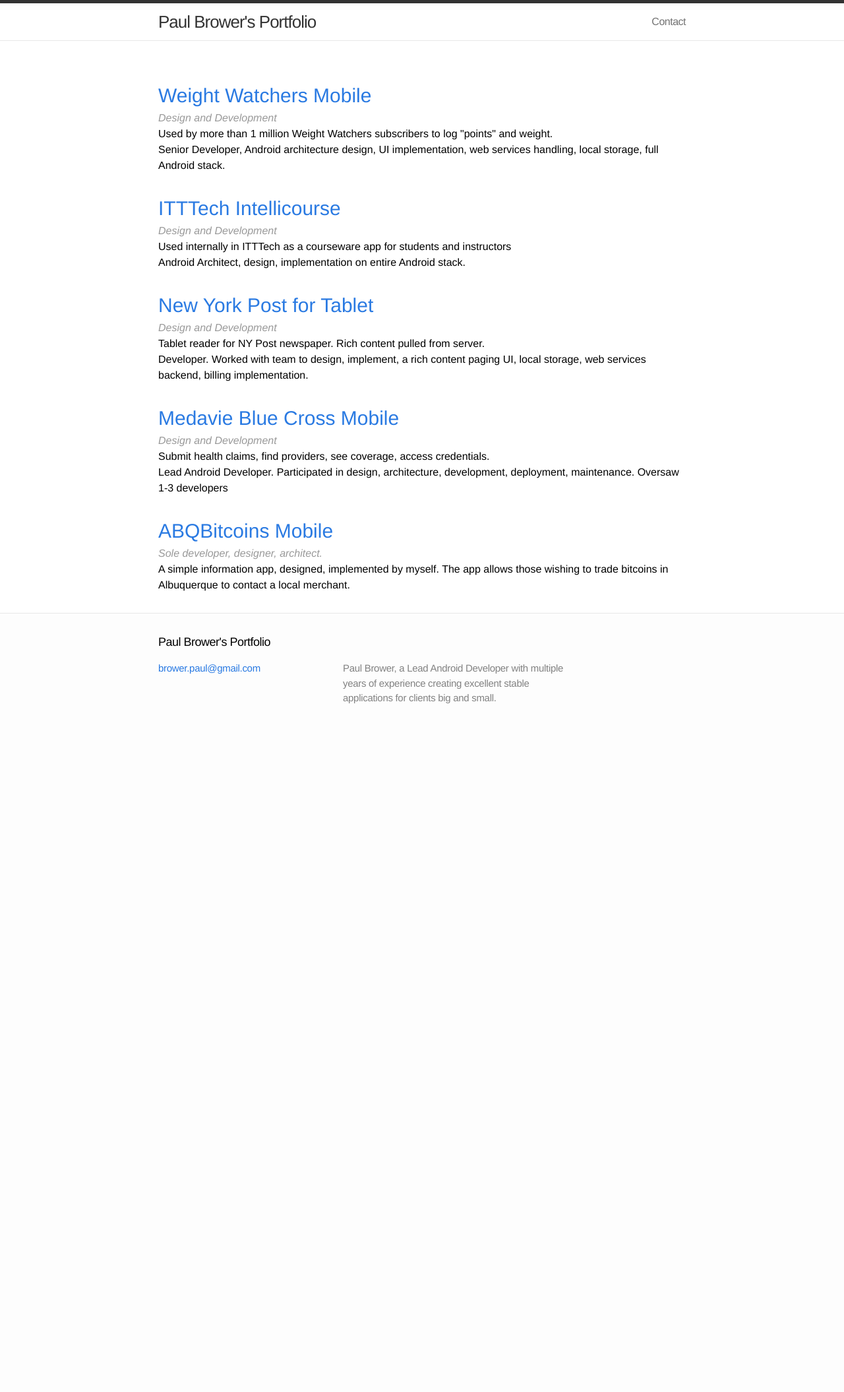
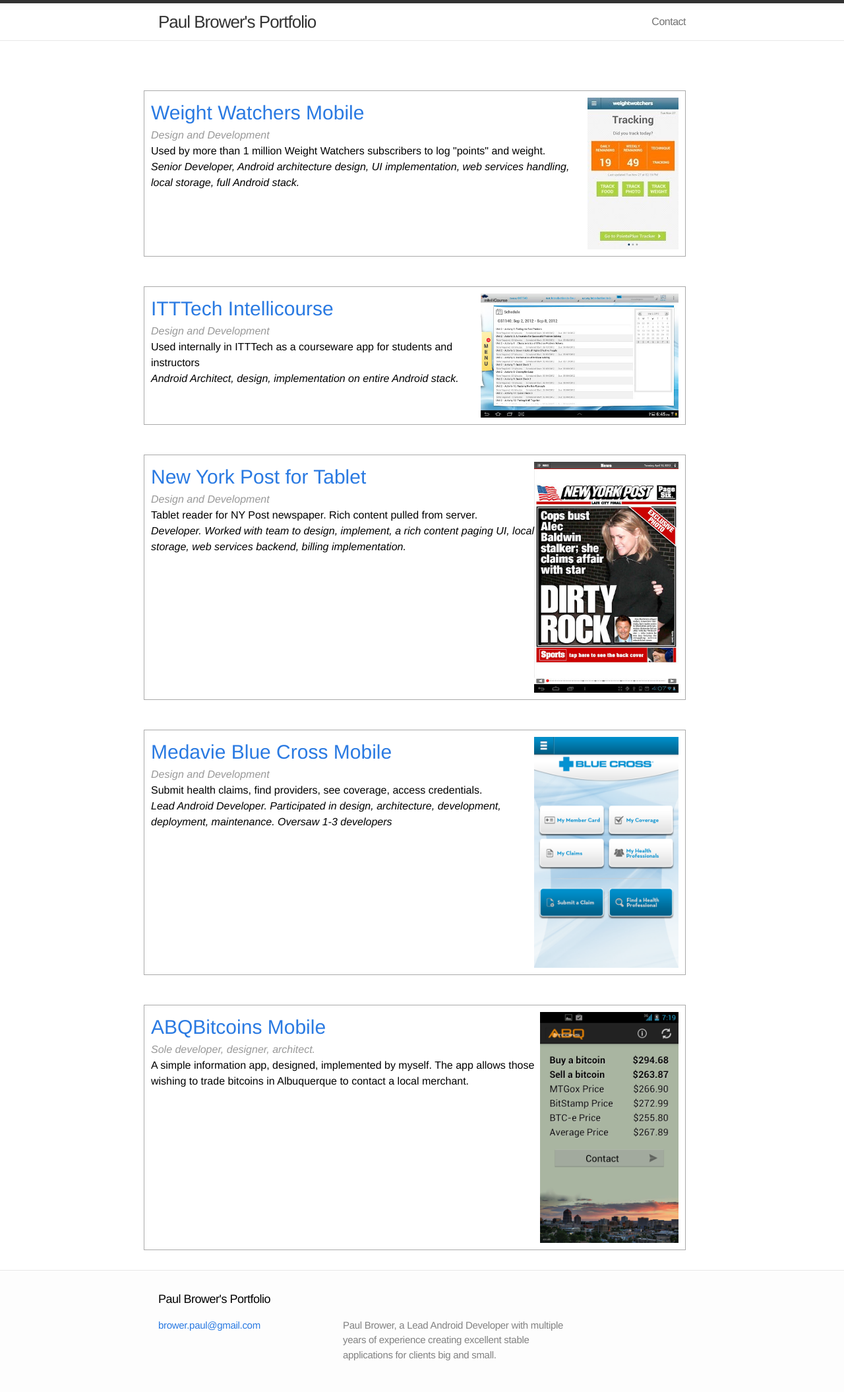
Before and after one commit to browep/browep.github.io, a Jekyll site: the page built from index.html, in a window 1280 px wide. Shown: the whole page at 66% size. Built offline with Jekyll 4.4.1, drawn with Linux system fonts in a browser that asks for light colours; before the commit the page ends 1115 px from its top, so only the background shows below that.

Commit message:
add assets

```diff
--- a/_data/projects.yml
+++ b/_data/projects.yml
@@ -3,27 +3,32 @@
   role_short: Design and Development
   description: Used by more than 1 million Weight Watchers subscribers to log "points" and weight.
   role_expanded: Senior Developer, Android architecture design, UI implementation, web services handling, local storage, full Android stack.
+  image: 1.jpg
 
 - name: ITTTech Intellicourse
   url: https://play.google.com/store/apps/details?id=com.mobiquityinc.itttech
   role_short: Design and Development
   description: Used internally in ITTTech as a courseware app for students and instructors
   role_expanded: Android Architect, design, implementation on entire Android stack.
+  image: 2.jpg
 
 - name: New York Post for Tablet
   url: https://play.google.com/store/apps/details?id=com.nypost.tablet
   role_short: Design and Development
   description: Tablet reader for NY Post newspaper. Rich content pulled from server.
   role_expanded: Developer. Worked with team to design, implement, a rich content paging UI, local storage, web services backend, billing implementation.
+  image: 3.jpg
 
 - name: Medavie Blue Cross Mobile
   url: http://www.mun.ca/humanres/foremployees/Medavie_Blue_Cross_Mobile_-.pdf
   role_short: Design and Development
   description: Submit health claims, find providers, see coverage, access credentials.
   role_expanded: Lead Android Developer. Participated in design, architecture, development, deployment, maintenance. Oversaw 1-3 developers
+  image: 4.png
 
 - name: ABQBitcoins Mobile
   url: https://play.google.com/store/apps/details?id=com.abqbitcoins
   role_short: Sole developer, designer, architect.
   description: A simple information app, designed, implemented by myself. The app allows those wishing to trade bitcoins in Albuquerque to contact a local merchant.
   role_expanded:
+  image: 5.png
--- a/css/main.css
+++ b/css/main.css
@@ -406,8 +406,18 @@
 
 }
 
+.role-expanded {
+  font-style: italic;
+
+}
+
 .project-container {
-  margin-top: 30px;
+  margin-top: 45px;
+  display: block;
+  float: right;
+  width: 800px;
+  border: 1px #AAAAAA solid;
+  padding: 10px;
 }
 
 .project-name {
@@ -418,3 +428,9 @@
     font-style: italic;
     color: #999999;
   }
+
+  .project-image {
+    float: right;
+    max-height: 350px;
+    max-width: 300px;
+  }
--- a/index.html
+++ b/index.html
@@ -6,10 +6,12 @@
 <div class="home">
 	{% for project in site.data.projects %}
 	<div class="project-container">
+		<img class="project-image" src="/assets/{{project.image}}">
 		<h2 class="project-name"><a href="{{project.url}}">{{ project.name }}</a><h2>
 		<p class="role-short">{{project.role_short}}</p>
 		<p class="description"> {{project.description}}</p>
 		<p class="role-expanded">{{project.role_expanded}}</p>
+
 	</div>
 	{% endfor %}
 </div>
```
Also changed, not shown: assets/1.jpg (added), assets/2.jpg (added), assets/3.jpg (added), assets/4.png (added), assets/5.png (added).
